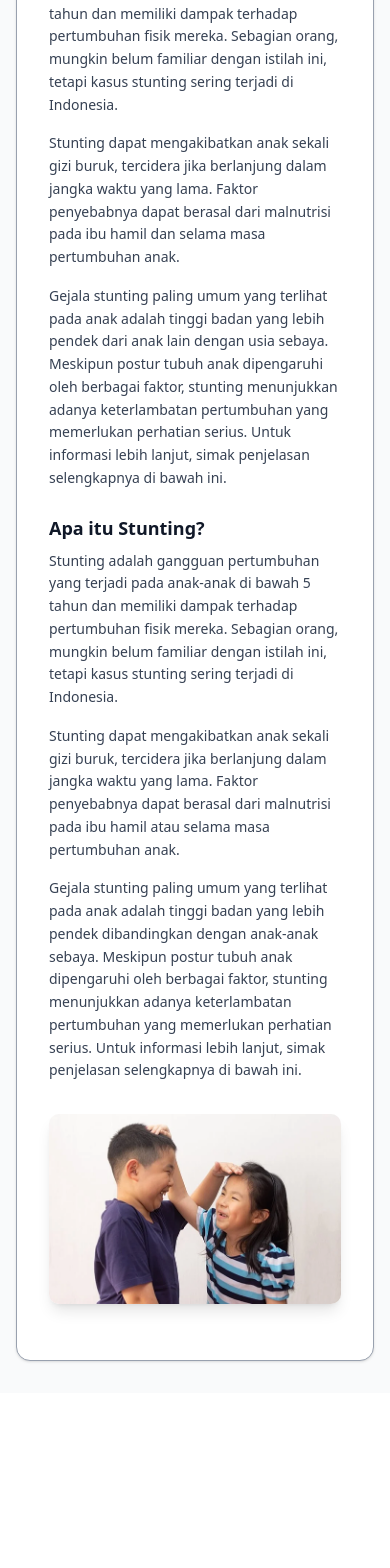
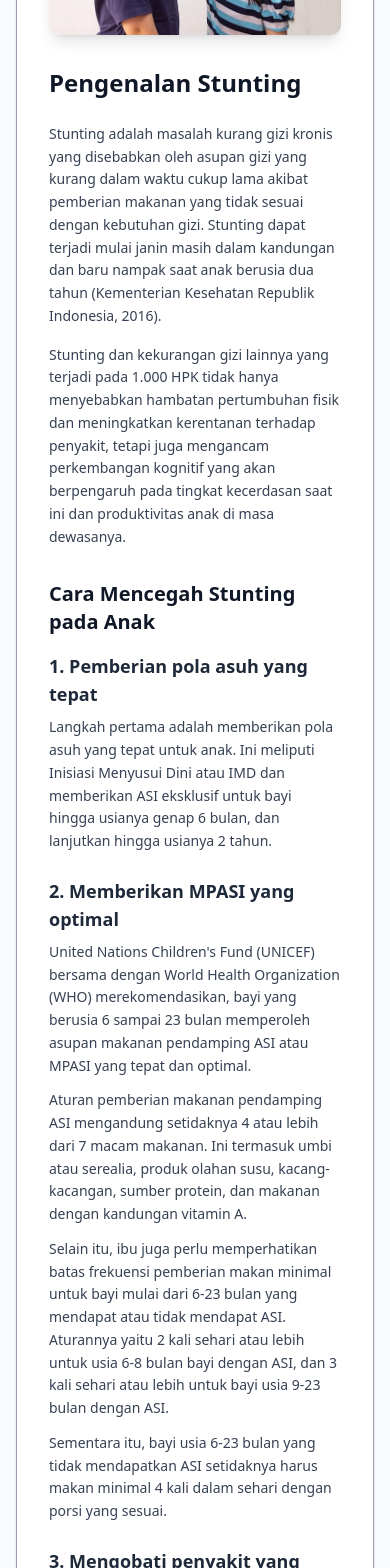
Before and after one commit to arvalen/edu-gizi, a Next.js app: page / in a window 390 px wide. Shown: the part 380-1948 px from the top of the page. Before the commit the page ends 1773 px from the top, so only its background shows below. Built offline with nearby package versions, Linux system fonts and the light colour scheme.

Commit message:
style: reorganize dashboard layout into a single-column responsive design

```diff
--- a/app/page.tsx
+++ b/app/page.tsx
@@ -9,55 +9,77 @@ export default function Dashboard() {
       <div className="max-w-7xl mx-auto px-4 py-8">
         <Card className="bg-white">
           <CardContent className="p-8">
-            <div className="grid md:grid-cols-2 gap-8 items-center">
-              <div>
-                <h1 className="text-2xl font-bold text-gray-900 mb-4">
-                  Mengenal Stunting - Pengertian, Penyebab, dan Pencegahannya
+            <div className="flex flex-col items-center">
+              <Image
+                src="/Info.png"
+                alt="Child illustration"
+                width={400}
+                height={320}
+                className="rounded-lg shadow-lg mb-8"
+              />
+              <div className="w-full">
+                <h1 className="text-2xl font-bold text-gray-900 mb-6">
+                  Pengenalan Stunting
                 </h1>
                 <div className="space-y-4 text-gray-700 text-sm leading-relaxed">
                   <p>
-                    Stunting adalah gangguan pertumbuhan yang terjadi pada anak-anak di bawah 5 tahun dan memiliki
-                    dampak terhadap pertumbuhan fisik mereka. Sebagian orang, mungkin belum familiar dengan istilah ini,
-                    tetapi kasus stunting sering terjadi di Indonesia.
+                    Stunting adalah masalah kurang gizi kronis yang disebabkan oleh asupan gizi yang kurang dalam waktu cukup lama akibat pemberian makanan yang tidak sesuai dengan kebutuhan gizi. Stunting dapat terjadi mulai janin masih dalam kandungan dan baru nampak saat anak berusia dua tahun (Kementerian Kesehatan Republik Indonesia, 2016).
                   </p>
                   <p>
-                    Stunting dapat mengakibatkan anak sekali gizi buruk, tercidera jika berlanjung dalam jangka waktu
-                    yang lama. Faktor penyebabnya dapat berasal dari malnutrisi pada ibu hamil dan selama masa
-                    pertumbuhan anak.
-                  </p>
-                  <p>
-                    Gejala stunting paling umum yang terlihat pada anak adalah tinggi badan yang lebih pendek dari anak
-                    lain dengan usia sebaya. Meskipun postur tubuh anak dipengaruhi oleh berbagai faktor, stunting
-                    menunjukkan adanya keterlambatan pertumbuhan yang memerlukan perhatian serius. Untuk informasi lebih
-                    lanjut, simak penjelasan selengkapnya di bawah ini.
-                  </p>
-                  <h2 className="text-lg font-semibold text-gray-900 mt-6 mb-2">Apa itu Stunting?</h2>
-                  <p>
-                    Stunting adalah gangguan pertumbuhan yang terjadi pada anak-anak di bawah 5 tahun dan memiliki
-                    dampak terhadap pertumbuhan fisik mereka. Sebagian orang, mungkin belum familiar dengan istilah ini,
-                    tetapi kasus stunting sering terjadi di Indonesia.
-                  </p>
-                  <p>
-                    Stunting dapat mengakibatkan anak sekali gizi buruk, tercidera jika berlanjung dalam jangka waktu
-                    yang lama. Faktor penyebabnya dapat berasal dari malnutrisi pada ibu hamil atau selama masa
-                    pertumbuhan anak.
-                  </p>
-                  <p>
-                    Gejala stunting paling umum yang terlihat pada anak adalah tinggi badan yang lebih pendek
-                    dibandingkan dengan anak-anak sebaya. Meskipun postur tubuh anak dipengaruhi oleh berbagai faktor,
-                    stunting menunjukkan adanya keterlambatan pertumbuhan yang memerlukan perhatian serius. Untuk
-                    informasi lebih lanjut, simak penjelasan selengkapnya di bawah ini.
+                    Stunting dan kekurangan gizi lainnya yang terjadi pada 1.000 HPK tidak hanya menyebabkan hambatan pertumbuhan fisik dan meningkatkan kerentanan terhadap penyakit, tetapi juga mengancam perkembangan kognitif yang akan berpengaruh pada tingkat kecerdasan saat ini dan produktivitas anak di masa dewasanya.
                   </p>
                 </div>
-              </div>
-              <div className="flex justify-center">
-                <Image
-                  src="/Info.png"
-                  alt="Child illustration"
-                  width={400}
-                  height={320}
-                  className="rounded-lg shadow-lg"
-                />
+
+                <h2 className="text-xl font-bold text-gray-900 mt-8 mb-4">
+                  Cara Mencegah Stunting pada Anak
+                </h2>
+
+                <div className="space-y-6">
+                  <div>
+                    <h3 className="text-lg font-semibold text-gray-800 mb-2">
+                      1. Pemberian pola asuh yang tepat
+                    </h3>
+                    <p className="text-gray-700 text-sm leading-relaxed">
+                      Langkah pertama adalah memberikan pola asuh yang tepat untuk anak. Ini meliputi Inisiasi Menyusui Dini atau IMD dan memberikan ASI eksklusif untuk bayi hingga usianya genap 6 bulan, dan lanjutkan hingga usianya 2 tahun.
+                    </p>
+                  </div>
+
+                  <div>
+                    <h3 className="text-lg font-semibold text-gray-800 mb-2">
+                      2. Memberikan MPASI yang optimal
+                    </h3>
+                    <p className="text-gray-700 text-sm leading-relaxed mb-3">
+                      United Nations Children&apos;s Fund (UNICEF) bersama dengan World Health Organization (WHO) merekomendasikan, bayi yang berusia 6 sampai 23 bulan memperoleh asupan makanan pendamping ASI atau MPASI yang tepat dan optimal.
+                    </p>
+                    <p className="text-gray-700 text-sm leading-relaxed mb-3">
+                      Aturan pemberian makanan pendamping ASI mengandung setidaknya 4 atau lebih dari 7 macam makanan. Ini termasuk umbi atau serealia, produk olahan susu, kacang-kacangan, sumber protein, dan makanan dengan kandungan vitamin A.
+                    </p>
+                    <p className="text-gray-700 text-sm leading-relaxed mb-3">
+                      Selain itu, ibu juga perlu memperhatikan batas frekuensi pemberian makan minimal untuk bayi mulai dari 6-23 bulan yang mendapat atau tidak mendapat ASI. Aturannya yaitu 2 kali sehari atau lebih untuk usia 6-8 bulan bayi dengan ASI, dan 3 kali sehari atau lebih untuk bayi usia 9-23 bulan dengan ASI.
+                    </p>
+                    <p className="text-gray-700 text-sm leading-relaxed">
+                      Sementara itu, bayi usia 6-23 bulan yang tidak mendapatkan ASI setidaknya harus makan minimal 4 kali dalam sehari dengan porsi yang sesuai.
+                    </p>
+                  </div>
+
+                  <div>
+                    <h3 className="text-lg font-semibold text-gray-800 mb-2">
+                      3. Mengobati penyakit yang dialami anak
+                    </h3>
+                    <p className="text-gray-700 text-sm leading-relaxed">
+                      Berbagai kondisi medis yang dialami anak bisa membuatnya mengalami penurunan nafsu makan. Misalnya, anak mengalami demam, batuk, pilek, flu, sembelit, hingga masalah pencernaan dan kondisi lain seperti TBC. Jika demikian, sebaiknya berikan penanganan utama pada kondisi medis tersebut. Lalu, ibu bisa melanjutkan dengan kembali memperbaiki asupan gizi sang buah hati.
+                    </p>
+                  </div>
+
+                  <div>
+                    <h3 className="text-lg font-semibold text-gray-800 mb-2">
+                      4. Perbaikan kebersihan lingkungan dan penerapan hidup bersih keluarga
+                    </h3>
+                    <p className="text-gray-700 text-sm leading-relaxed">
+                      Pencegahan terakhir berupa menerapkan pola hidup bersih dan sehat, baik di lingkungan rumah maupun luar rumah. Membersihkan rumah bisa membantu menunjang kesehatan tubuh anak dan keluarga secara menyeluruh.
+                    </p>
+                  </div>
+                </div>
               </div>
             </div>
           </CardContent>
```
